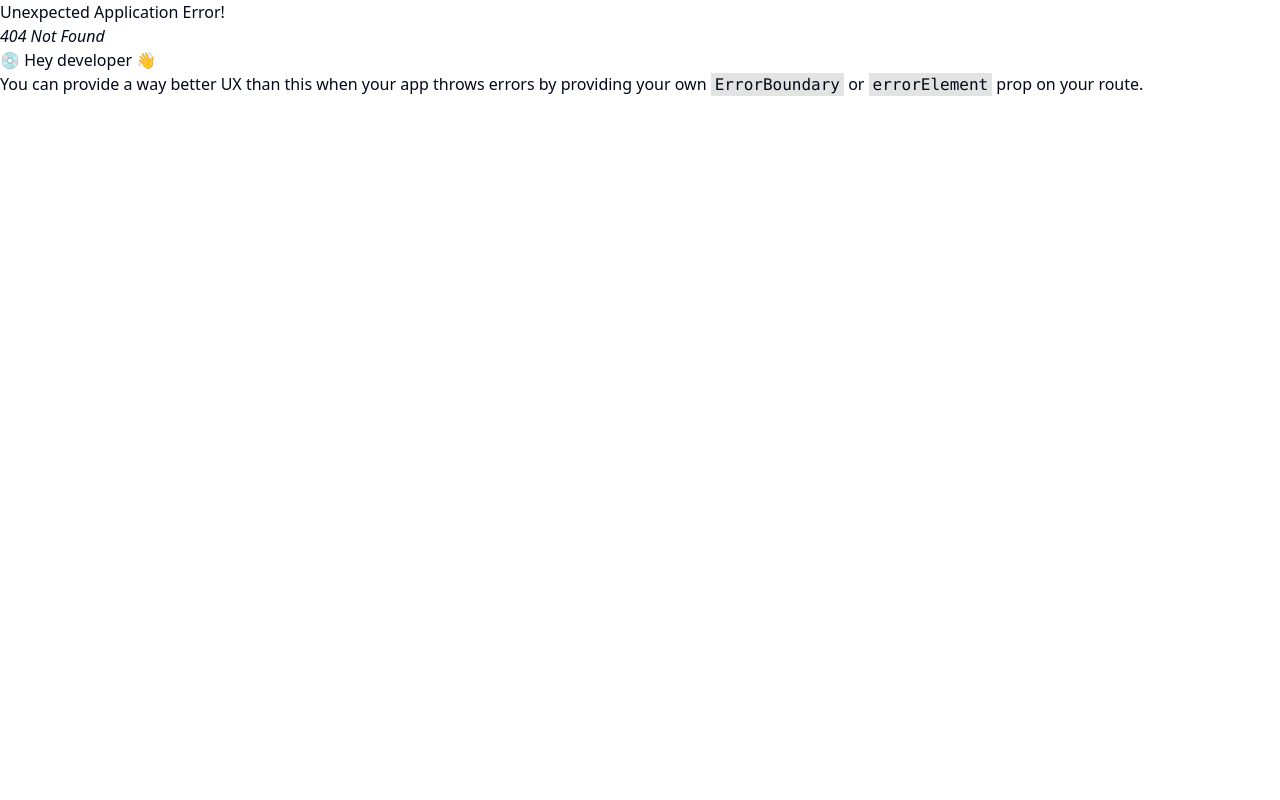
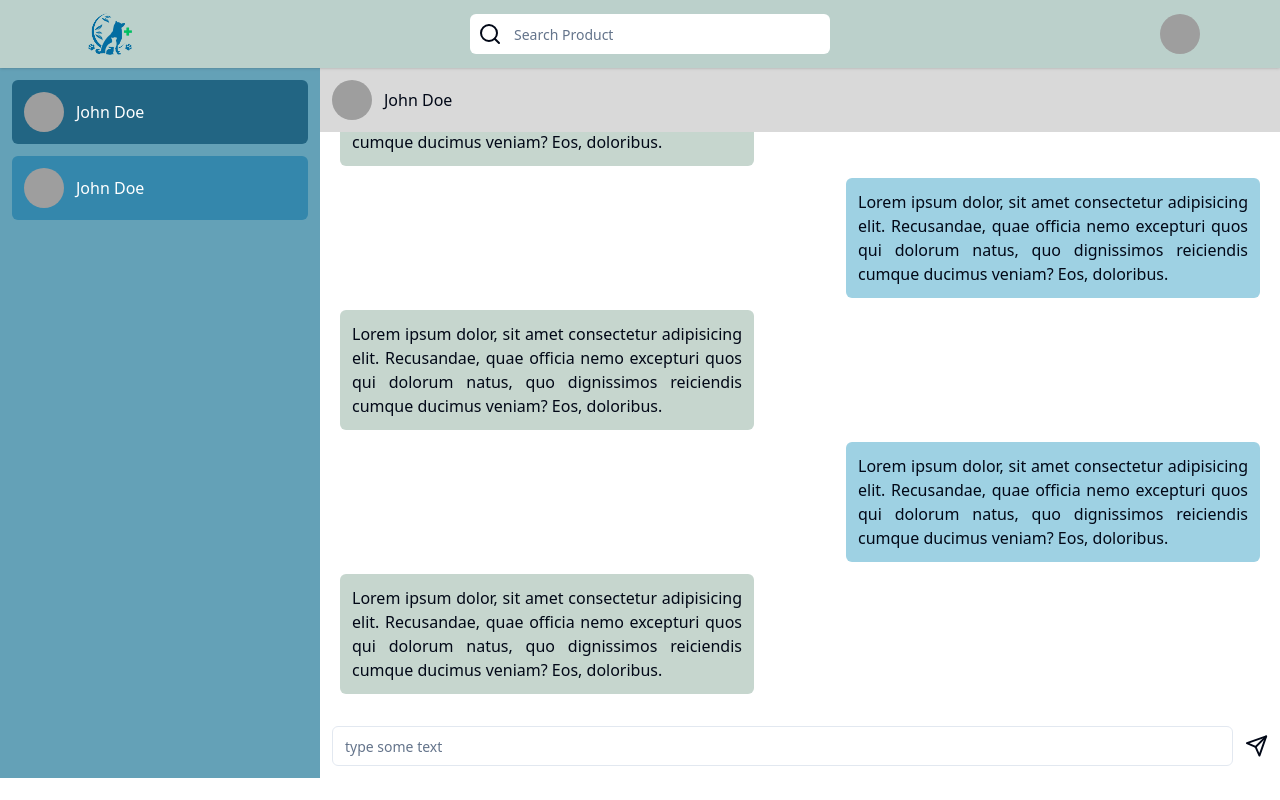
Before and after one commit to inaslathifah/PetPal-App, a React (Vite) app: page /chat in a window 1280 px wide. Before the commit this address had no page. Built offline with nearby package versions, Linux system fonts and the light colour scheme; grey boxes are pictures that could not be loaded.

Commit message:
slicing halaman chat

```diff
--- /dev/null
+++ b/src/pages/chat/index.tsx
@@ -0,0 +1,94 @@
+import Navbar from "@/components/navbar";
+import { Input } from "@/components/ui/input";
+import { Avatar, AvatarFallback, AvatarImage } from "@radix-ui/react-avatar";
+import { Menu, Send } from "lucide-react";
+import { useEffect, useState } from "react";
+
+const Chat = () => {
+  const [sideMenu, setSideMenu] = useState<boolean>(false);
+  useEffect(() => {
+    const messageBody = document.querySelector("#scroller");
+    if (messageBody) {
+      messageBody.scrollTop = messageBody.scrollHeight - messageBody.clientHeight;
+    }
+  });
+
+  return (
+    <>
+      <Navbar />
+      <div className="flex h-[88.8vh]">
+        <div className={`w-3/12 h-full ${sideMenu ? "flex w-[50%]" : "hidden"} bg-[#64A1B7] md:flex flex-col gap-3 items-center p-3`}>
+          <div className="w-full p-3 rounded-md flex items-center gap-3 bg-[#226583] hover:bg-[#226583]/70 cursor-pointer">
+            <Avatar className="w-10 h-10">
+              <AvatarImage src="https://github.com/shadcn.png" className="w-full h-full object-cover rounded-full" />
+              <AvatarFallback>CN</AvatarFallback>
+            </Avatar>
+            <h1 className="text-white">John Doe</h1>
+          </div>
+          <div className="w-full p-3 rounded-md flex items-center gap-3 bg-[#3487AC] hover:bg-[#226583]/70 cursor-pointer">
+            <Avatar className="w-10 h-10">
+              <AvatarImage src="https://github.com/shadcn.png" className="w-full h-full object-cover rounded-full" />
+              <AvatarFallback>CN</AvatarFallback>
+            </Avatar>
+            <h1 className="text-white">John Doe</h1>
+          </div>
+        </div>
+        <div className={` ${sideMenu ? "w-[50%]" : "w-full"} md:w-9/12 h-full flex flex-col`}>
+          <div className="w-full h-16 bg-[#D9D9D9] flex items-center gap-3 p-3">
+            <div
+              onClick={() => {
+                setSideMenu(!sideMenu);
+              }}
+              className="p-5 md:hidden"
+            >
+              <Menu />
+            </div>
+            <Avatar className="w-10 h-10">
+              <AvatarImage src="https://github.com/shadcn.png" className="w-full h-full object-cover rounded-full" />
+              <AvatarFallback>CN</AvatarFallback>
+            </Avatar>
+            <h1 className="">John Doe</h1>
+          </div>
+          <div id="scroller" className="flex-grow flex flex-col gap-3 overflow-y-scroll p-5">
+            <div className="flex justify-end">
+              <div className="w-[45%] bg-[#9ED1E3] p-3 rounded-md">
+                <p className="text-justify">Lorem ipsum dolor, sit amet consectetur adipisicing elit. Recusandae, quae officia nemo excepturi quos qui dolorum natus, quo dignissimos reiciendis cumque ducimus veniam? Eos, doloribus.</p>
+              </div>
+            </div>
+            <div className="flex justify-start">
+              <div className="w-[45%] bg-[#C6D6CE] p-3 rounded-md">
+                <p className="text-justify">Lorem ipsum dolor, sit amet consectetur adipisicing elit. Recusandae, quae officia nemo excepturi quos qui dolorum natus, quo dignissimos reiciendis cumque ducimus veniam? Eos, doloribus.</p>
+              </div>
+            </div>
+            <div className="flex justify-end">
+              <div className="w-[45%] bg-[#9ED1E3] p-3 rounded-md">
+                <p className="text-justify">Lorem ipsum dolor, sit amet consectetur adipisicing elit. Recusandae, quae officia nemo excepturi quos qui dolorum natus, quo dignissimos reiciendis cumque ducimus veniam? Eos, doloribus.</p>
+              </div>
+            </div>
+            <div className="flex justify-start">
+              <div className="w-[45%] bg-[#C6D6CE] p-3 rounded-md">
+                <p className="text-justify">Lorem ipsum dolor, sit amet consectetur adipisicing elit. Recusandae, quae officia nemo excepturi quos qui dolorum natus, quo dignissimos reiciendis cumque ducimus veniam? Eos, doloribus.</p>
+              </div>
+            </div>
+            <div className="flex justify-end">
+              <div className="w-[45%] bg-[#9ED1E3] p-3 rounded-md">
+                <p className="text-justify">Lorem ipsum dolor, sit amet consectetur adipisicing elit. Recusandae, quae officia nemo excepturi quos qui dolorum natus, quo dignissimos reiciendis cumque ducimus veniam? Eos, doloribus.</p>
+              </div>
+            </div>
+            <div className="flex justify-start">
+              <div className="w-[45%] bg-[#C6D6CE] p-3 rounded-md">
+                <p className="text-justify">Lorem ipsum dolor, sit amet consectetur adipisicing elit. Recusandae, quae officia nemo excepturi quos qui dolorum natus, quo dignissimos reiciendis cumque ducimus veniam? Eos, doloribus.</p>
+              </div>
+            </div>
+          </div>
+          <div className="w-full flex items-center gap-3 p-3">
+            <Input placeholder="type some text" />
+            <Send />
+          </div>
+        </div>
+      </div>
+    </>
+  );
+};
+
+export default Chat;
--- a/src/routes/index.tsx
+++ b/src/routes/index.tsx
@@ -12,6 +12,7 @@ import Admin from "@/pages/admin";
 import AddEditProducts from "@/pages/admin/module/add-edit-product";
 import DetailDoctor from "@/pages/detail-doctor";
 import ClinicLists from "@/pages/clinic-lists";
+import Chat from "@/pages/chat";
 import ServiceRequests from "@/pages/admin/module/service-requests";
 import Sales from "@/pages/admin/module/sales";
 
@@ -69,6 +70,10 @@ const App = () => {
           element: <AddEditProducts />,
         },
         {
+          path: "/chat",
+          element: <Chat />,
+        },
+        {
           path: "/admin/service-requests",
           element: <ServiceRequests />,
         },
--- a/src/styles/index.css
+++ b/src/styles/index.css
@@ -74,3 +74,12 @@
     @apply bg-background text-foreground;
   }
 }
+
+#scroller * {
+  overflow-anchor: none;
+}
+
+#anchor {
+  overflow-anchor: auto;
+  height: 1px;
+}
```
Lines whose indentation alone changed are shown as unchanged.
